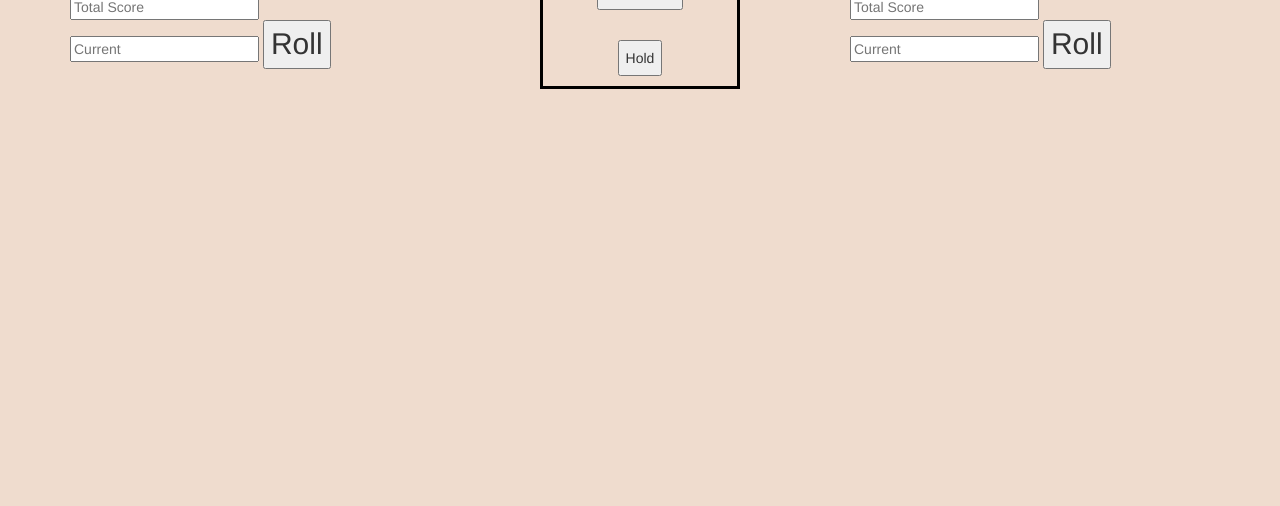
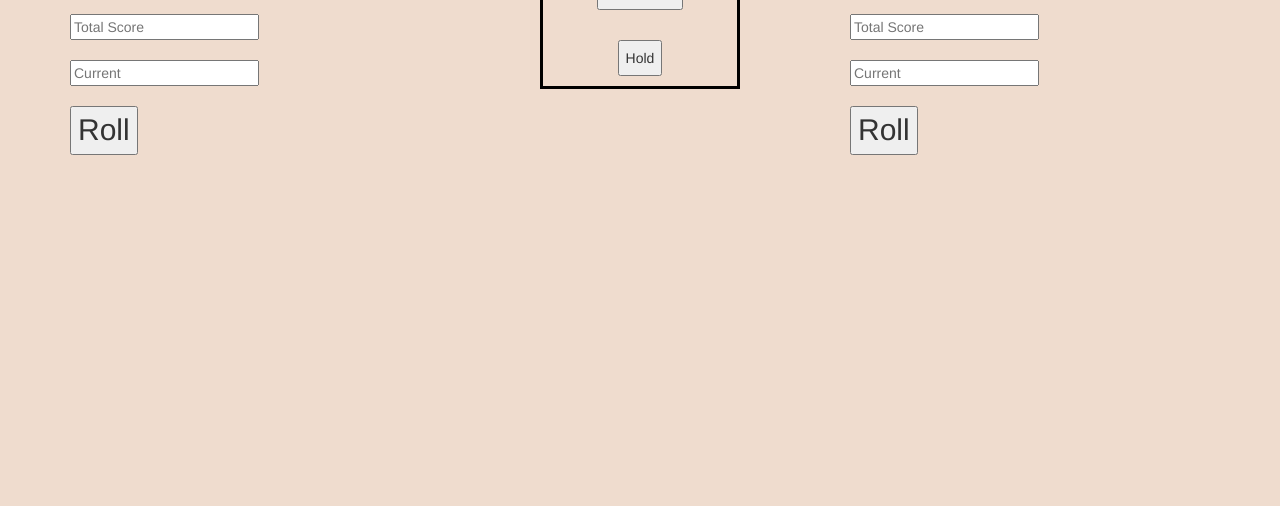
Before and after one commit to Slim95Chrisp/pig-dice, a plain HTML site: page index.html in a window 1280 px wide. Shown: the part 294-800 px from the top of the page. Drawn offline with Linux system fonts and the light colour scheme.

Commit message:
add line breaks

```diff
--- a/index.html
+++ b/index.html
@@ -17,9 +17,10 @@
       </div>
       <div class="col-md-4" id="players">
         <h2>Player 1</h2>
-        <input type="text" placeholder="Total Score" id="total1">
-        <input type="text" placeholder="Current" id="current1">
-        <button type="button" name="button" id="player1" class="button">Roll</button>
+        <br> <input type="text" placeholder="Total Score" id="total1"> </br>
+        <br> <input type="text" placeholder="Current" id="current1"> </br>
+        <br> <button type="button" name="button" id="player1" class="button">Roll</button>
+        </br>
       </div>
       <div class="col-md-4">
         <div class="box">
@@ -34,9 +35,12 @@
       </div>
       <div class="col-md-4" id="players">
         <h2>Player 2</h2>
-        <input type="text" placeholder="Total Score" id="total2">
-        <input type="text" placeholder="Current" id="current2">
-        <button type="button" name="button" id="player2" class="button">Roll</button>
+        <br> <input type="text" placeholder="Total Score" id="total2"> </br>
+        <br> <input type="text" placeholder="Current" id="current2"> </br>
+        <br> <button type="button" name="button" id="player2" class="button">Roll</button> </br>
+
+
+
       </div>
 
     </div>
```
